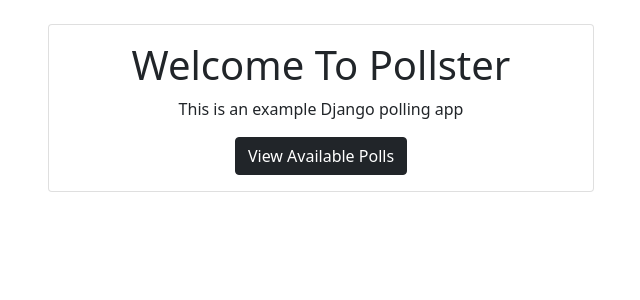
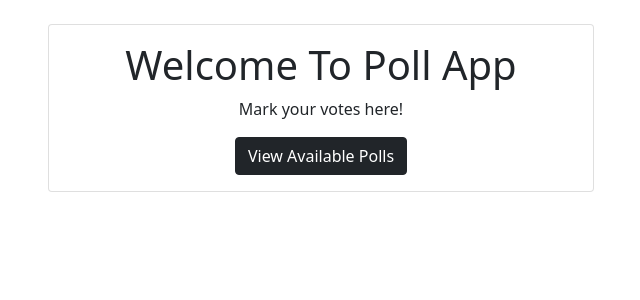
Before and after one commit to swarina/polling-app, a Django app: page / in a window 1280 px wide. Shown: the part 56-356 px from the top of the page, without its empty margins (319-959 px from the left). Run offline with Django 3.2, Linux system fonts and the light colour scheme.

Commit message:
Model fixed

```diff
--- a/pages/urls.py
+++ b/pages/urls.py
@@ -1,7 +1,7 @@
 from django.urls import path
 from . import views
 
-app_name = 'polls'
+app_name = 'pages'
 urlpatterns = [
     path('',views.index, name='index'),
 ]
--- a/polls/admin.py
+++ b/polls/admin.py
@@ -4,9 +4,6 @@ from .models import Question,Choice
 admin.site.site_header = "Poll App"
 admin.site.site_title = "Poll App Administration"
 admin.site.index_title = "Welcome to the Admin Area"
-
-# admin.site.register(Question)
-# admin.site.register(Choice)
 
 class ChoiceInline(admin.TabularInline):
     model = Choice
--- a/polls/models.py
+++ b/polls/models.py
@@ -10,7 +10,7 @@ class Question(models.Model):
 class Choice(models.Model):
     question = models.ForeignKey(Question, on_delete=models.CASCADE)
     choice_text = models.CharField(max_length=200)
-    vote = models.IntegerField(default=0)
+    votes = models.IntegerField(default=0)
 
     def __str__(self):
         return self.choice_text
--- a/polls/views.py
+++ b/polls/views.py
@@ -32,6 +32,6 @@ def vote(request, question_id):
             'error_message': "You didn't select a choice.",
         })
     else:
-        selected_choice.votesgit += 1
+        selected_choice.votes += 1
         selected_choice.save()
         return HttpResponseRedirect(reverse('polls:results', args=(question.id,)))
--- a/templates/pages/index.html
+++ b/templates/pages/index.html
@@ -3,11 +3,10 @@
 
 <div class="card text-center">
   <div class="card-body">
-    <h1>Welcome To Pollster</h1>
-    <p>This is an example Django polling app</p>
+    <h1>Welcome To Poll App</h1>
+    <p>Mark your votes here!</p>
     <a class="btn btn-dark" href="{% url 'polls:index' %}">
-        View Available Polls</a
-      >
+        View Available Polls</a>
   </div>
-  </div>
+</div>
 {% endblock %}
--- a/templates/polls/results.html
+++ b/templates/polls/results.html
@@ -1,4 +1,5 @@
 {% extends 'base.html' %}
+
 {% block content %}
 <h1 class="mb-5 text-center">{{ question.question_text }}</h1>
 
```
Also changed, not shown: polls/migrations/0002_auto_20210124_1659.py (added).
